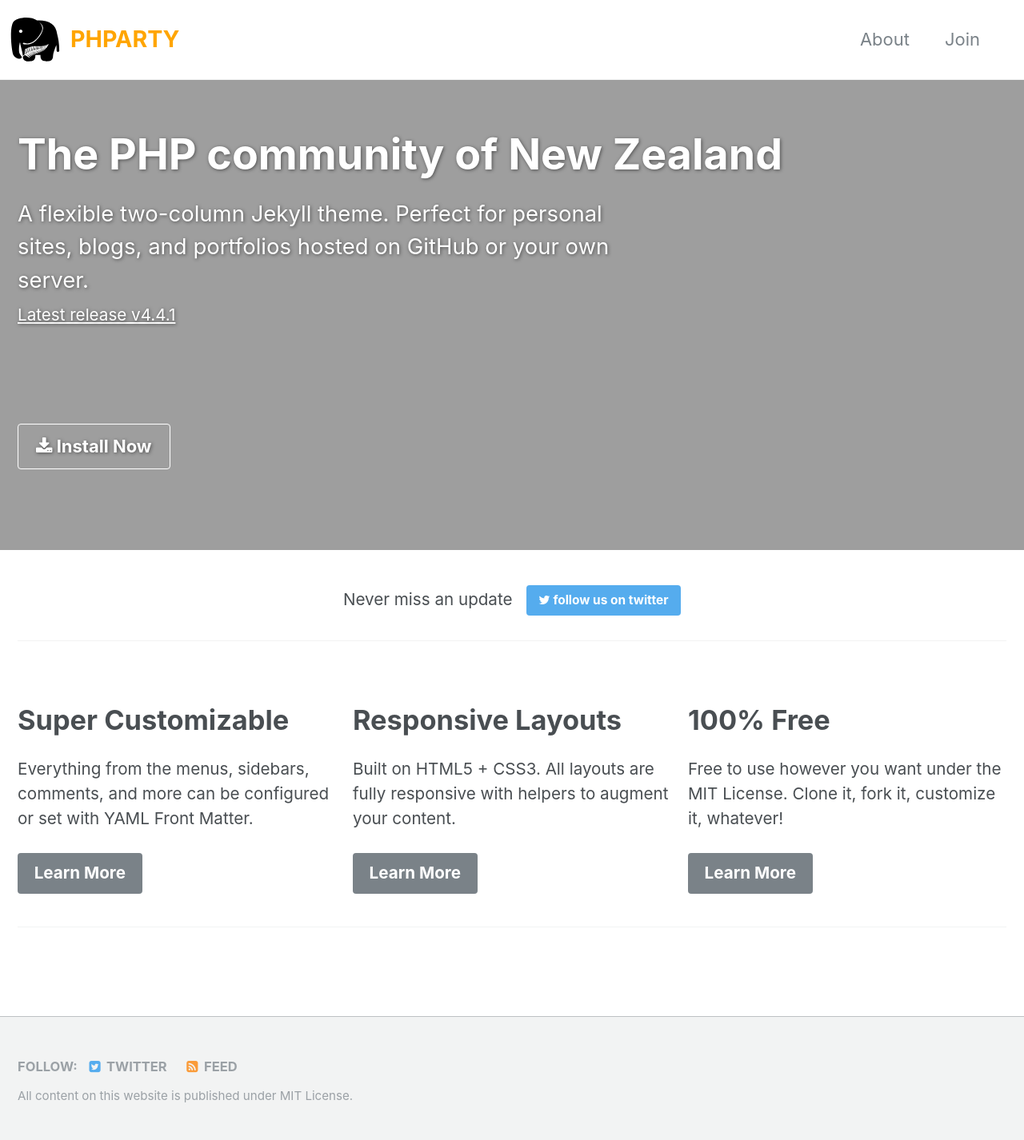
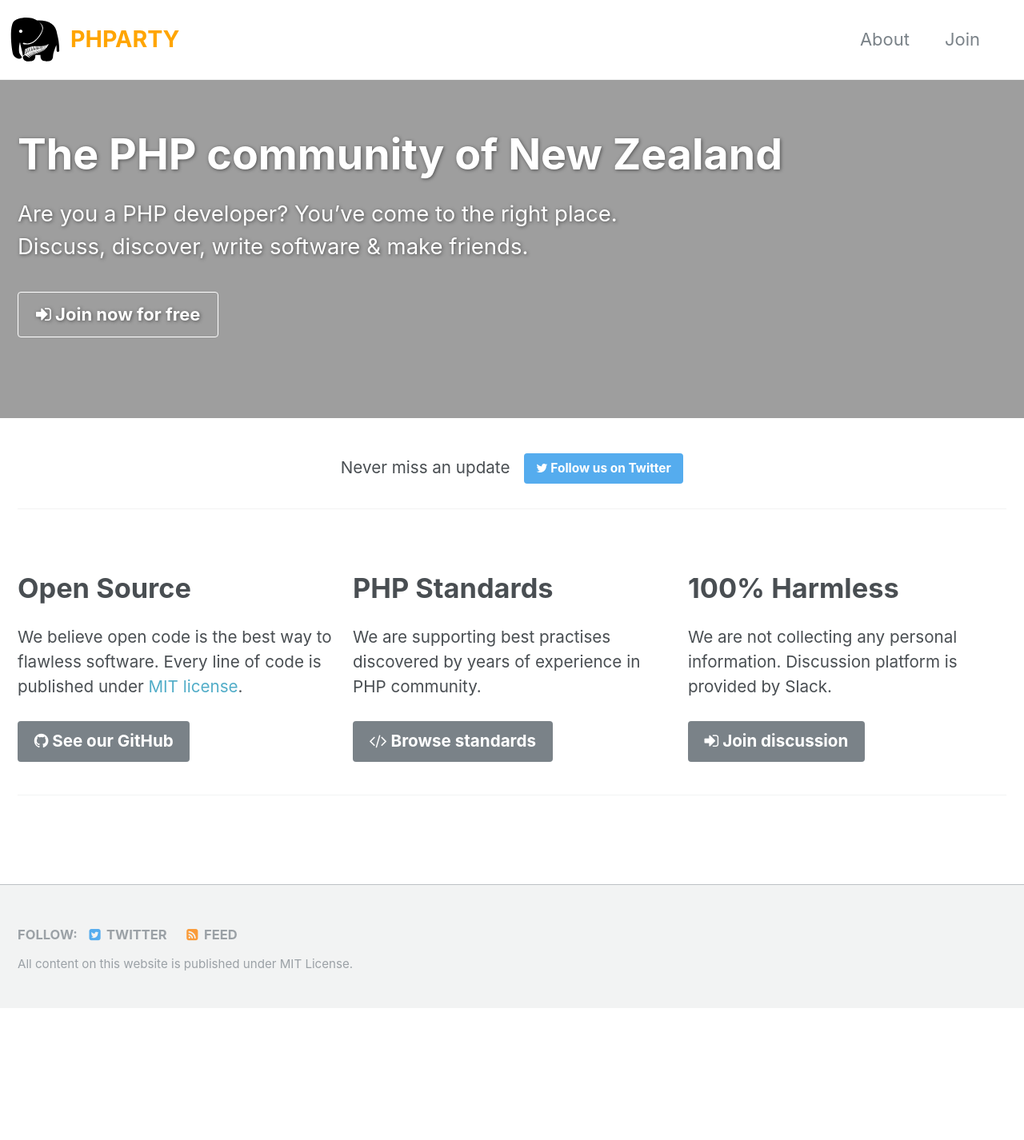
Before and after one commit to Petah/phpartynz.github.io, a Jekyll site: the page built from _pages/home.md, in a window 1280 px wide. Shown: the whole page at 80% size. Built offline with Jekyll 4.4.1, drawn with Linux system fonts in a browser that asks for light colours; after the commit the page ends 1261 px from its top, so only the background shows below that; grey boxes are pictures that could not be loaded.

Commit message:
Homepage

```diff
--- a/_pages/home.md
+++ b/_pages/home.md
@@ -1,31 +1,29 @@
 ---
 layout: splash
 title: "The PHP community of New Zealand"
+excerpt: "Are you a PHP developer? You've come to the right place. Discuss, discover, write software & make friends."
 permalink: /
 header:
   overlay_color: "#5e616c"
-  overlay_image: /assets/images/mm-home-page-feature.jpg
-  cta_label: "<i class='fa fa-download'></i> Install Now"
-  cta_url: "/docs/quick-start-guide/"
+  overlay_image: /assets/images/home.jpeg
+  cta_label: "<i class='fa fa-sign-in'></i> Join now for free"
+  cta_url: "/join/"
   caption:
-excerpt: 'A flexible two-column Jekyll theme. Perfect for personal sites, blogs, and portfolios hosted on GitHub or your own server.<br /> <small><a href="https://github.com/mmistakes/minimal-mistakes/releases/tag/4.4.1">Latest release v4.4.1</a></small><br /><br /> {::nomarkdown}<iframe style="display: inline-block;" src="https://ghbtns.com/github-btn.html?user=mmistakes&repo=minimal-mistakes&type=star&count=true&size=large" frameborder="0" scrolling="0" width="160px" height="30px"></iframe> <iframe style="display: inline-block;" src="https://ghbtns.com/github-btn.html?user=mmistakes&repo=minimal-mistakes&type=fork&count=true&size=large" frameborder="0" scrolling="0" width="158px" height="30px"></iframe>{:/nomarkdown}'
 feature_row:
-  - title: "Super Customizable"
-    excerpt: "Everything from the menus, sidebars, comments, and more can be configured or set with YAML Front Matter."
-    url: "/docs/configuration/"
-    btn_label: "Learn More"
-  - title: "Responsive Layouts"
-    excerpt: "Built on HTML5 + CSS3. All layouts are fully responsive with helpers to augment your content."
-    url: "/docs/layouts/"
-    btn_label: "Learn More"
-  - title: "100% Free"
-    excerpt: "Free to use however you want under the MIT License. Clone it, fork it, customize it, whatever!"
-    url: "/docs/license/"
-    btn_label: "Learn More"
-github:
-  - excerpt: '{::nomarkdown}<iframe style="display: inline-block;" src="https://ghbtns.com/github-btn.html?user=mmistakes&repo=minimal-mistakes&type=star&count=true&size=large" frameborder="0" scrolling="0" width="160px" height="30px"></iframe> <iframe style="display: inline-block;" src="https://ghbtns.com/github-btn.html?user=mmistakes&repo=minimal-mistakes&type=fork&count=true&size=large" frameborder="0" scrolling="0" width="158px" height="30px"></iframe>{:/nomarkdown}'
+  - title: "Open Source"
+    excerpt: "We believe open code is the best way to flawless software. Every line of code is published under [MIT license](https://opensource.org/licenses/MIT)."
+    url: "https://github.com/phpartynz"
+    btn_label: "<i class='fa fa-github'></i> See our GitHub"
+  - title: "PHP Standards"
+    excerpt: "We are supporting best practises discovered by years of experience in PHP community."
+    url: "http://www.php-fig.org/"
+    btn_label: "<i class='fa fa-code'></i> Browse standards"
+  - title: "100% Harmless"
+    excerpt: "We are not collecting any personal information. Discussion platform is provided by Slack."
+    url: "/join/"
+    btn_label: "<i class='fa fa-sign-in'></i> Join discussion"
 intro:
-  - excerpt: 'Never miss an update &nbsp; [<i class="fa fa-twitter"></i> follow us on twitter](https://twitter.com/phpartynz){: .btn .btn--twitter}'
+  - excerpt: 'Never miss an update &nbsp; [<i class="fa fa-twitter"></i> Follow us on Twitter](https://twitter.com/phpartynz){: .btn .btn--twitter}'
 ---
 
 {% include feature_row id="intro" type="center" %}
```
Also changed, not shown: 1 other file.
